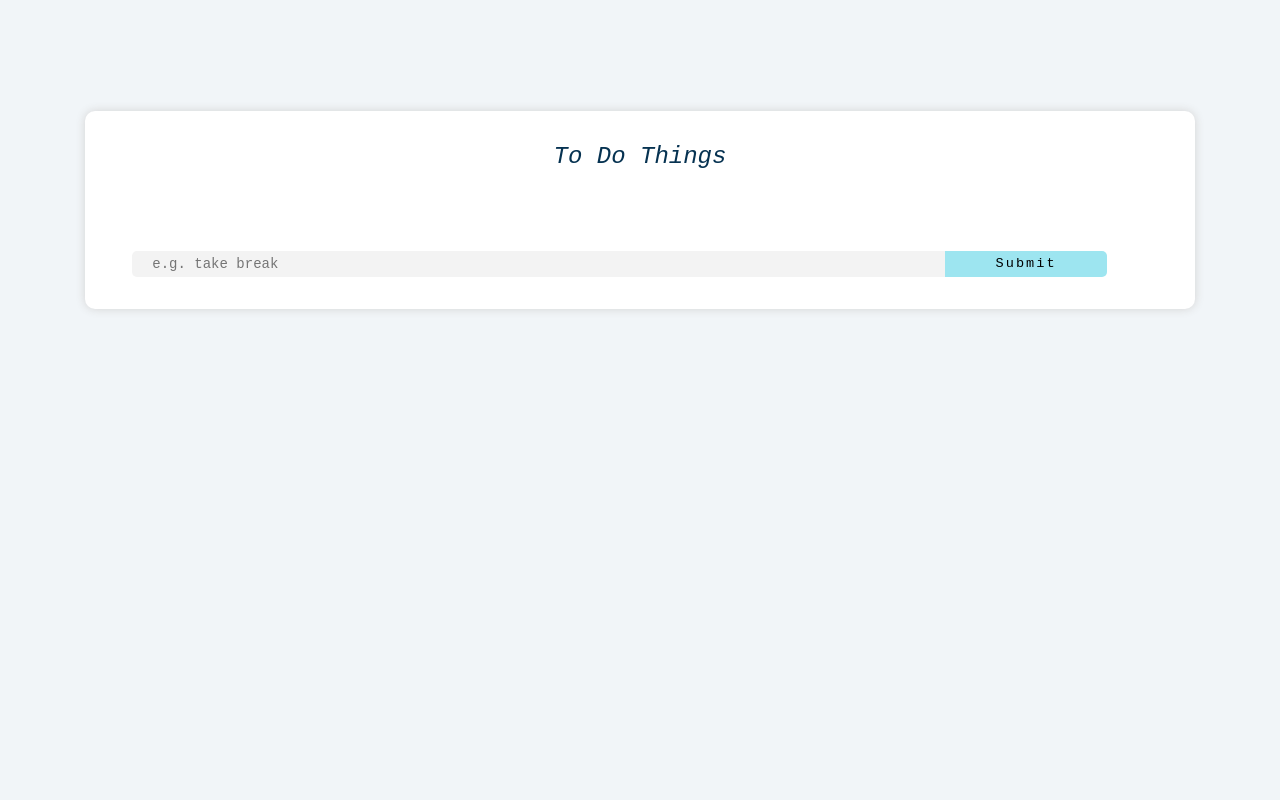
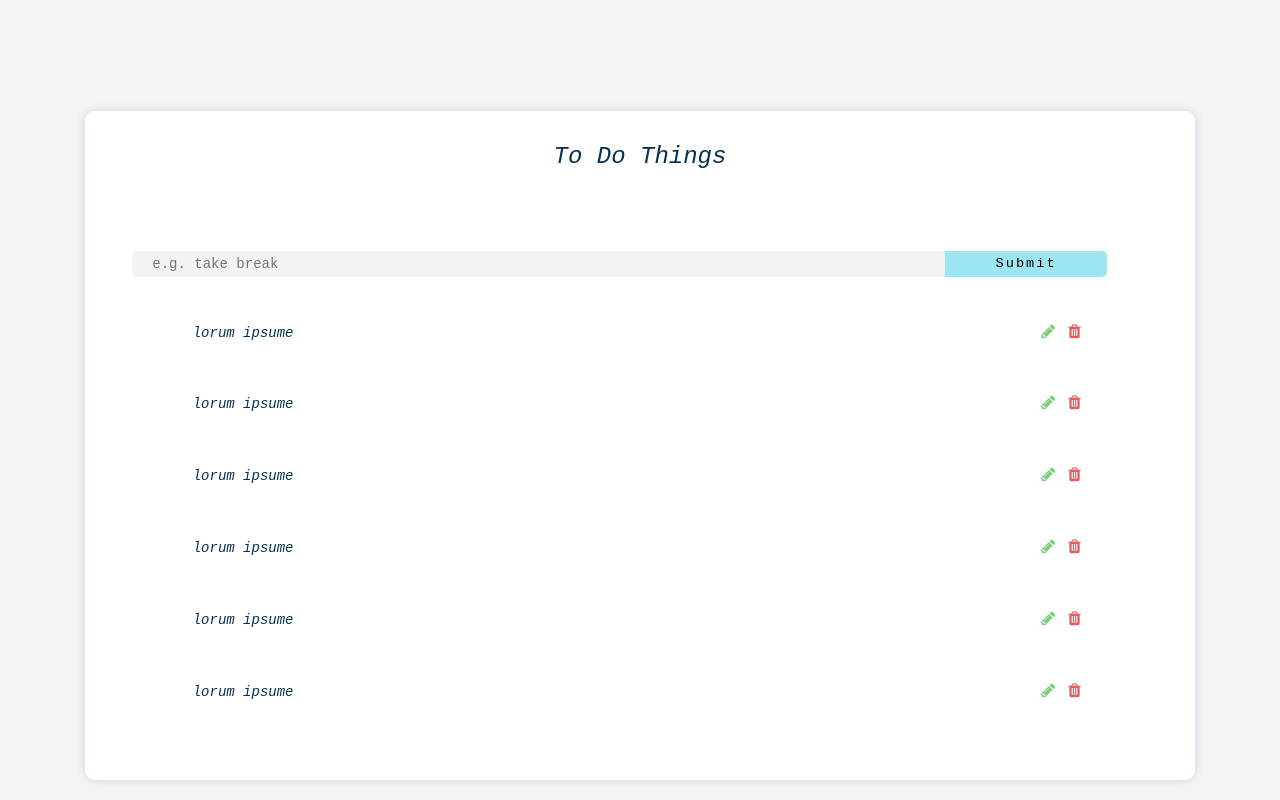
Before and after one commit to sahilrajput2223/to-do-app, a React (Create React App) app: page / in a window 1280 px wide. Built offline with nearby package versions, Linux system fonts and the light colour scheme.

Commit message:
List all task view - design created

```diff
--- /dev/null
+++ b/src/DataListViewSection/DataListViewSection.css
@@ -0,0 +1,34 @@
+.iconDesign {
+    padding: 0% 1.5% 0% 1.5%;
+    font-size: 16px;
+    float: right;
+}
+
+.taskDetailsView {
+    margin: 4%;
+    padding: 0.5%;
+    border-radius: 2px;
+    transition: all .3s linear;
+}
+
+.taskDetailsView:hover {
+    background-color: rgba(48, 48, 48, 0.058);
+}
+
+#editIcon {
+    color: rgb(125, 205, 125);
+}
+
+#deleteIcon {
+    color: rgb(225, 94, 94);
+}
+
+#editIcon:hover {
+    color: green;
+    cursor: pointer;
+}
+
+#deleteIcon:hover {
+    color: red;
+    cursor: pointer;
+}
--- /dev/null
+++ b/src/DataListViewSection/DataListViewSection.js
@@ -0,0 +1,72 @@
+import React from "react"
+
+import "./DataListViewSection.css"
+
+const DataListViewSection = () => {
+    return (
+        <React.Fragment>
+            <div className="container">
+                <div className="row">
+                    <div className="col-md-12 col-sm-12">
+                        <div className="taskDetailsView row">
+                            <div className="col-md-6">
+                                lorum ipsume
+                            </div>
+                            <div className="col-md-6">
+                                <i className="fa fa-trash iconDesign" id="deleteIcon" aria-hidden="true"></i>
+                                <i className="fa fa-pencil iconDesign" id="editIcon" aria-hidden="true"></i>
+                            </div>
+                        </div>
+                        <div className="taskDetailsView row">
+                            <div className="col-md-6">
+                                lorum ipsume
+                            </div>
+                            <div className="col-md-6">
+                                <i className="fa fa-trash iconDesign" id="deleteIcon" aria-hidden="true"></i>
+                                <i className="fa fa-pencil iconDesign" id="editIcon" aria-hidden="true"></i>
+                            </div>
+                        </div>
+                        <div className="taskDetailsView row">
+                            <div className="col-md-6">
+                                lorum ipsume
+                            </div>
+                            <div className="col-md-6">
+                                <i className="fa fa-trash iconDesign" id="deleteIcon" aria-hidden="true"></i>
+                                <i className="fa fa-pencil iconDesign" id="editIcon" aria-hidden="true"></i>
+                            </div>
+                        </div>
+                        <div className="taskDetailsView row">
+                            <div className="col-md-6">
+                                lorum ipsume
+                            </div>
+                            <div className="col-md-6">
+                                <i className="fa fa-trash iconDesign" id="deleteIcon" aria-hidden="true"></i>
+                                <i className="fa fa-pencil iconDesign" id="editIcon" aria-hidden="true"></i>
+                            </div>
+                        </div>
+                        <div className="taskDetailsView row">
+                            <div className="col-md-6">
+                                lorum ipsume
+                            </div>
+                            <div className="col-md-6">
+                                <i className="fa fa-trash iconDesign" id="deleteIcon" aria-hidden="true"></i>
+                                <i className="fa fa-pencil iconDesign" id="editIcon" aria-hidden="true"></i>
+                            </div>
+                        </div>
+                        <div className="taskDetailsView row">
+                            <div className="col-md-6">
+                                lorum ipsume
+                            </div>
+                            <div className="col-md-6">
+                                <i className="fa fa-trash iconDesign" id="deleteIcon" aria-hidden="true"></i>
+                                <i className="fa fa-pencil iconDesign" id="editIcon" aria-hidden="true"></i>
+                            </div>
+                        </div>
+                    </div>
+                </div>
+            </div>
+        </React.Fragment>
+    );
+}
+
+export default DataListViewSection;
--- a/src/MainSection/MainSection.js
+++ b/src/MainSection/MainSection.js
@@ -1,5 +1,6 @@
 import React from "react"
 import DataEnterSection from "../DataEnterSection/DataEnterSection";
+import DataListViewSection from "../DataListViewSection/DataListViewSection";
 
 import "./MainSection.css"
 
@@ -32,6 +33,7 @@ const MainSection = () => {
                         <div className="mainSection">
                             <h3>To Do Things</h3>
                             <DataEnterSection taskData={task} handleOnChangeEvent={handleOnChangeEvent} handleOnResetEvent={handleOnResetEvent} handleOnSubmitEvent={handleOnSubmitEvent} />
+                            <DataListViewSection />
                         </div>
                     </div>
                 </div>
```
